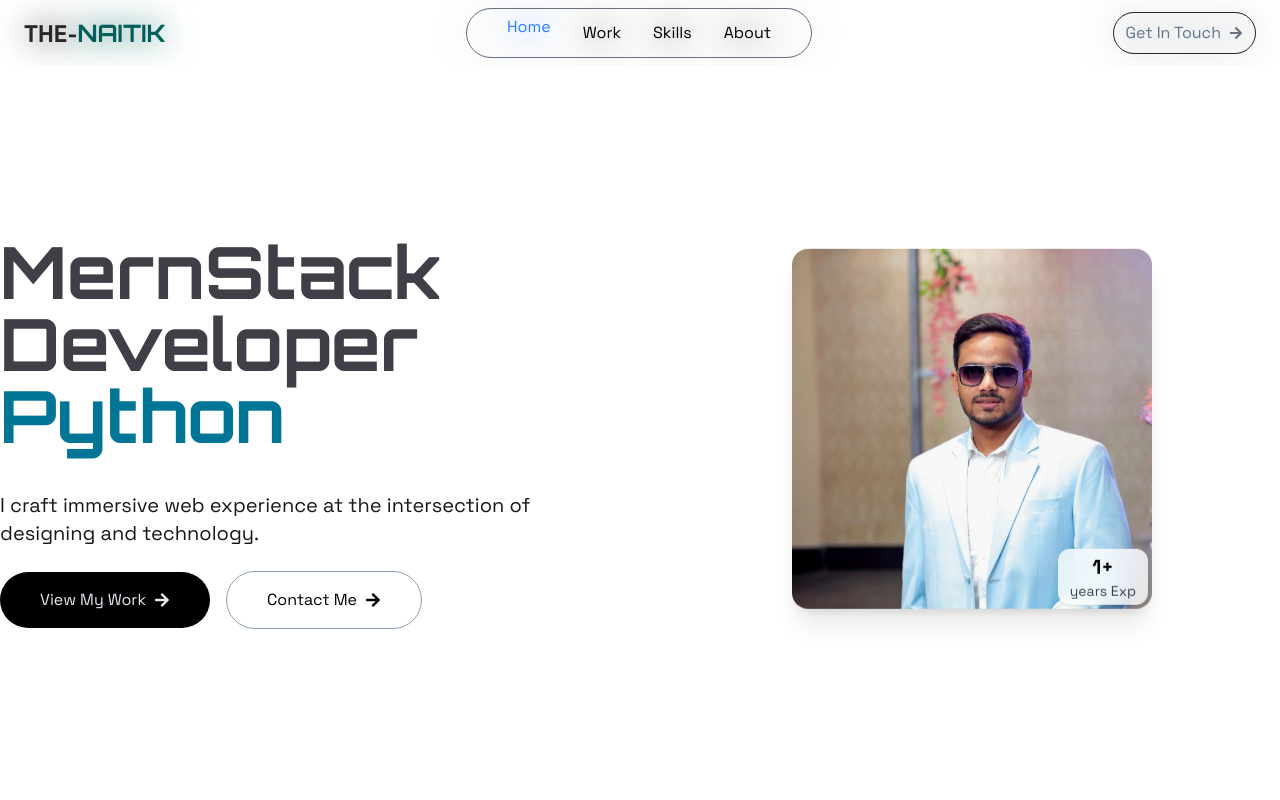
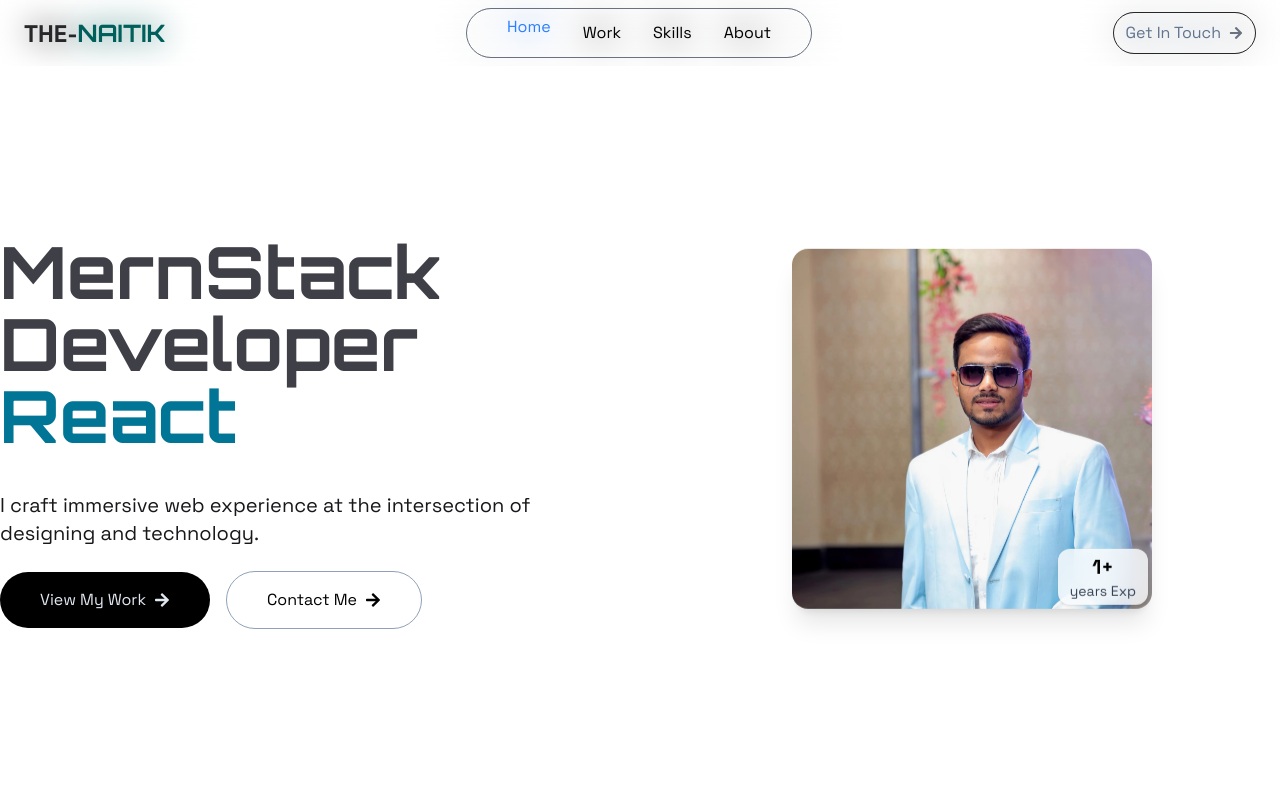
Before and after one commit to Naitik06052006/My_portfolio, a React (Vite) app: page / in a window 1280 px wide. Shown: the top 800 px of the page. Built offline with nearby package versions, Linux system fonts and the light colour scheme.

Commit message:
updation

```diff
--- a/src/Components/Hero.jsx
+++ b/src/Components/Hero.jsx
@@ -12,7 +12,7 @@ const Hero = () => (
                     <h1 className='text-5xl sm:text-6xl md:text-7xl font-bold mb-10'>
                         <span className='text-zinc-700'>MernStack Developer</span>
                         <br />
-                        <span className='text-cyan-700'>Python</span>
+                        <span className='text-cyan-700'>React</span>
                     </h1>
                     <p className='text-[16px] md:text-xl text-zinc-900 mb-6'>
                         I craft immersive web experience at the intersection of designing and technology.
```
